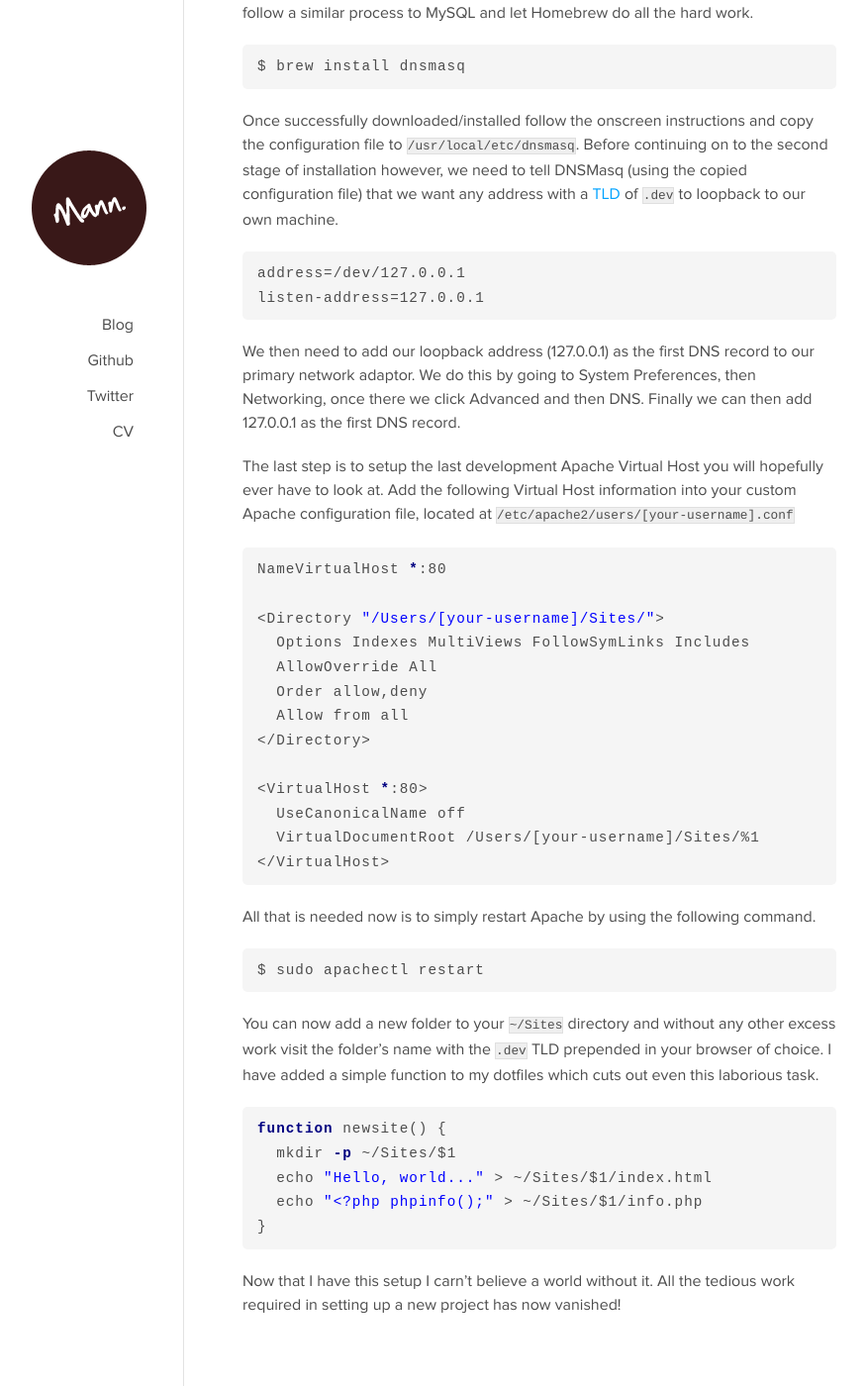
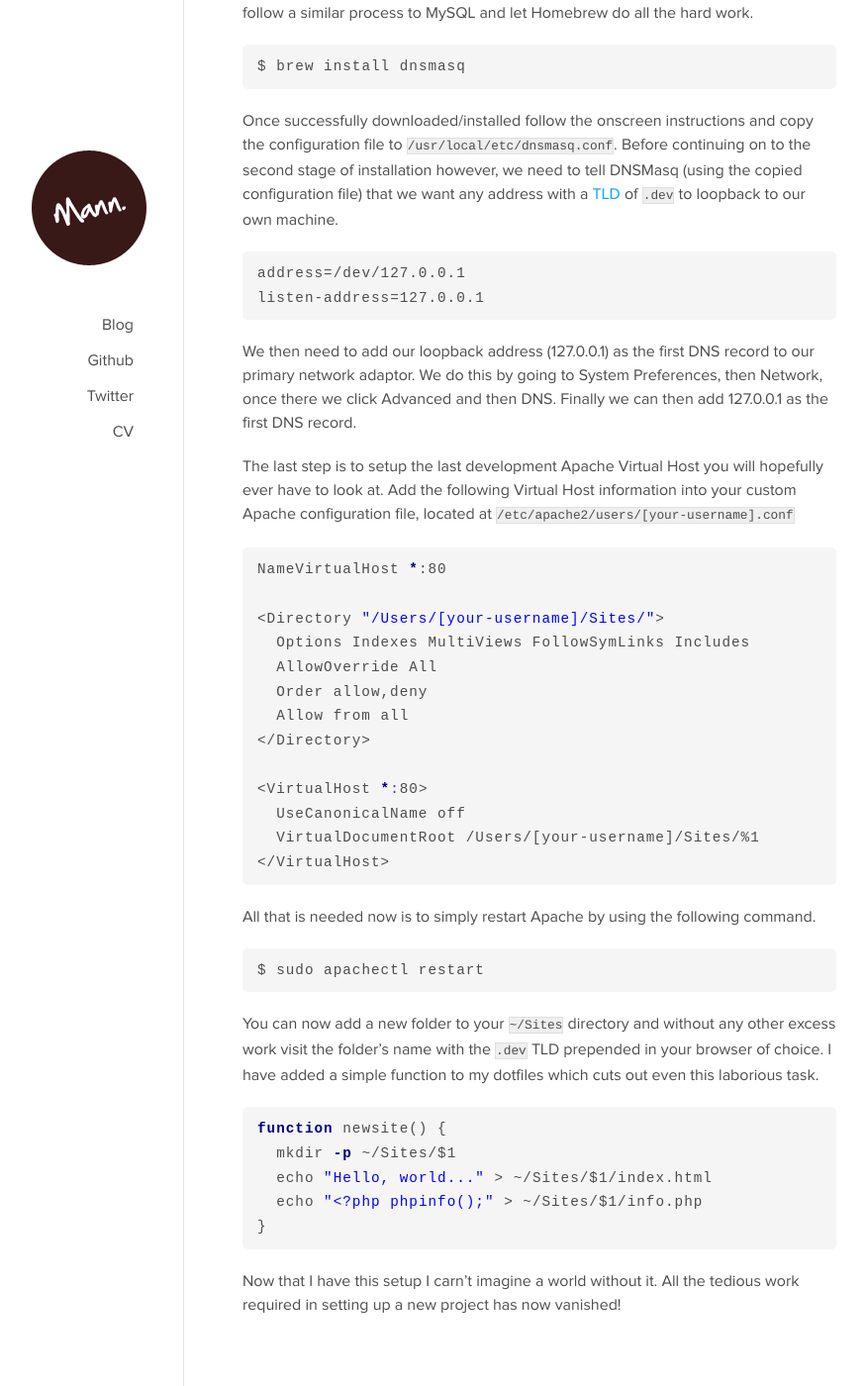
Before and after one commit to thayub/eddmann, a Jekyll site: the page built from _posts/2012-07-08-the-ultimate-mamp-setup-hands-down.markdown, in a window 1280 px wide and 1400 px high, scrolled down 1612 px. Shown: the whole window at 99% size, without its empty margins (115-990 px from the left). Built offline with Jekyll 4.4.1, drawn with Linux system fonts in a browser that asks for light colours; some of the changed text lies outside the part shown.

Commit message:
Fixed multiple issues with MAMP setup post.

```diff
--- a/_posts/2012-07-08-the-ultimate-mamp-setup-hands-down.markdown
+++ b/_posts/2012-07-08-the-ultimate-mamp-setup-hands-down.markdown
@@ -25,7 +25,7 @@
 $ brew install php54
 {% endhighlight %}
 
-To enable PHP 5.4 for use with Apache you need to replace the uncommented PHP module (from the last step) with <span class="snippet">LoadModule php5_module /usr/local/Cellar/php54/5.4.3/libexec/apache2/libphp5.so</span>.
+To enable PHP 5.4 for use with Apache you need to replace the uncommented PHP module (from the last step) with <span class="snippet">LoadModule php5_module /usr/local/Cellar/php54/5.4.9/libexec/apache2/libphp5.so</span>.
 
 ### MySQL
 
@@ -57,7 +57,7 @@
 $ brew install dnsmasq
 {% endhighlight %}
 
-Once successfully downloaded/installed follow the onscreen instructions and copy the configuration file to <span class="snippet">/usr/local/etc/dnsmasq</span>.
+Once successfully downloaded/installed follow the onscreen instructions and copy the configuration file to <span class="snippet">/usr/local/etc/dnsmasq.conf</span>.
 Before continuing on to the second stage of installation however, we need to tell DNSMasq (using the copied configuration file) that we want any address with a [TLD](http://en.wikipedia.org/wiki/Top-level_domain) of <span class="snippet">.dev</span> to loopback to our own machine.
 
 {% highlight bash %}
@@ -66,7 +66,7 @@
 {% endhighlight %}
 
 We then need to add our loopback address (127.0.0.1) as the first DNS record to our primary network adaptor.
-We do this by going to System Preferences, then Networking, once there we click Advanced and then DNS.
+We do this by going to System Preferences, then Network, once there we click Advanced and then DNS.
 Finally we can then add 127.0.0.1 as the first DNS record.
 
 The last step is to setup the last development Apache Virtual Host you will hopefully ever have to look at.
@@ -105,5 +105,5 @@
 }
 {% endhighlight %}
 
-Now that I have this setup I carn't believe a world without it.
+Now that I have this setup I carn't imagine a world without it.
 All the tedious work required in setting up a new project has now vanished!
```
